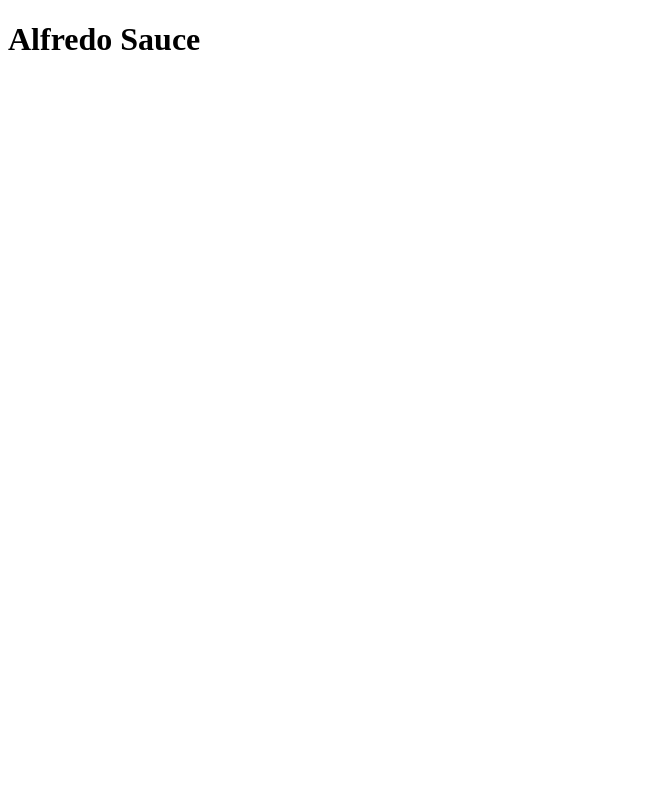
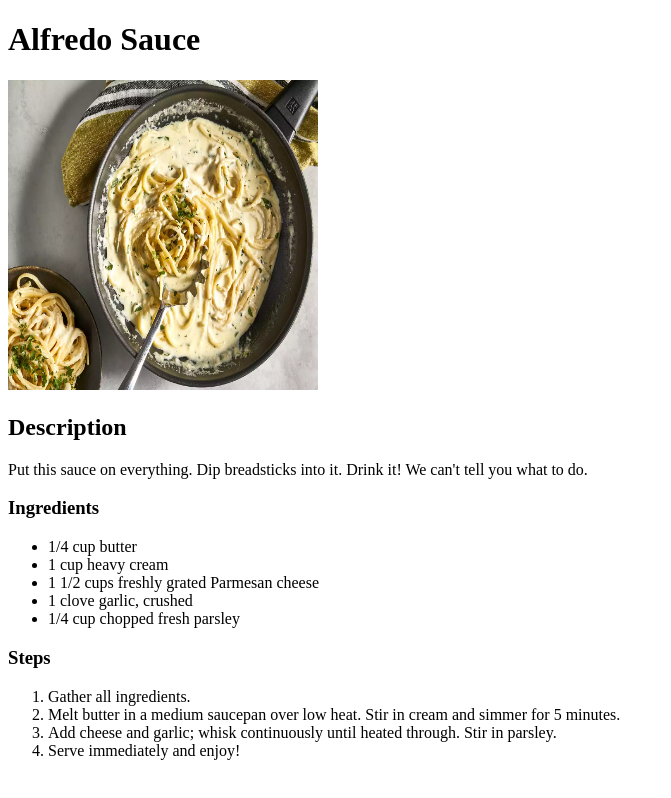
Before and after one commit to ejnowlin/odin-recipes, a plain HTML site: page recipes/alfredo-sauce.html in a window 1280 px wide. Shown: the whole page, without its empty margins (0-671 px from the left). Drawn offline with Linux system fonts and the light colour scheme.

Commit message:
Add description, ingredients, steps for sauce

```diff
--- a/recipes/alfredo-sauce.html
+++ b/recipes/alfredo-sauce.html
@@ -7,5 +7,23 @@
     </head>
     <body>
         <h1>Alfredo Sauce</h1>
+        <img src="../images/alfredo-sauce-image.webp" height="310" width="310">
+        <h2>Description</h2>
+        Put this sauce on everything. Dip breadsticks into it. Drink it! We can't tell you what to do.
+        <h3>Ingredients</h3>
+        <ul>
+            <li>1/4 cup butter</li>
+            <li>1 cup heavy cream</li>
+            <li>1 1/2 cups freshly grated Parmesan cheese</li>
+            <li>1 clove garlic, crushed</li>
+            <li>1/4 cup chopped fresh parsley</li>
+        </ul>
+        <h3>Steps</h3>
+        <ol>
+            <li>Gather all ingredients.</li>
+            <li>Melt butter in a medium saucepan over low heat. Stir in cream and simmer for 5 minutes.</li>
+            <li>Add cheese and garlic; whisk continuously until heated through. Stir in parsley.</li>
+            <li>Serve immediately and enjoy!</li>
+        </ol>
     </body>
 </html>
```
